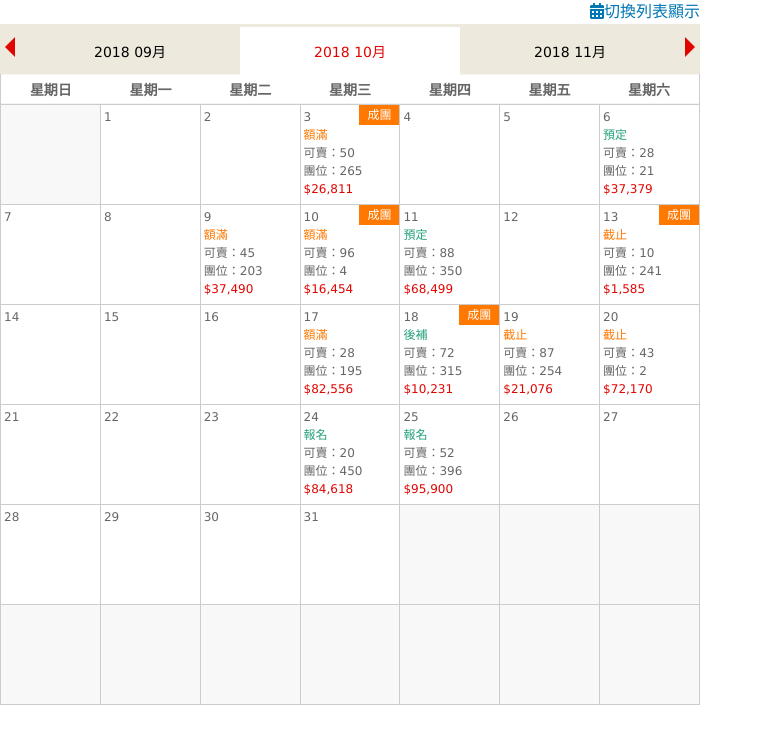
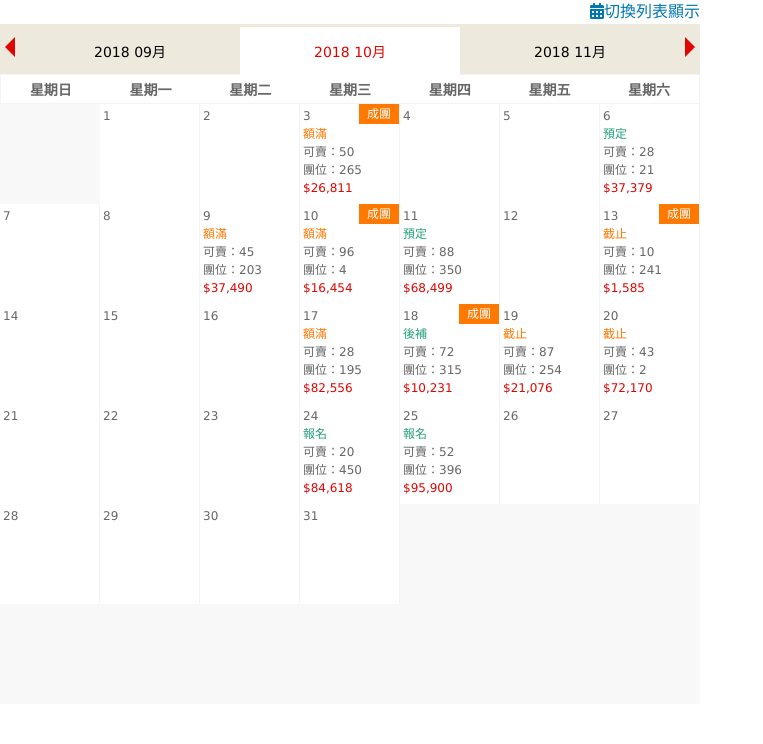
Before and after one commit to fuyuwu/calendar, a React (Create React App) app: page / in a window 1280 px wide. Shown: the top 744 px of the page, without its empty margins (0-763 px from the left). Built offline with nearby package versions, Linux system fonts and the light colour scheme.

Commit message:
修改 style

```diff
--- a/src/components/style.scss
+++ b/src/components/style.scss
@@ -107,8 +107,8 @@ li {
     //============Week==================================================
     .weekWrap {
       width: 100%;
-      border: solid #ccc;
-      border-width: 0px 1px 1px 1px;
+      border: solid #f4f4f4;
+      border-width: 0px 1px 0px 1px;
       div {
         width: calc(100% / 7);
         display: inline-block;
@@ -126,16 +126,15 @@ li {
     }
     //============日期(被切換)=================================================
     .daysWrap {
-      border: solid #ccc;
-      border-width: 0 0 0 1px;
       .days {
         width: calc(100% / 7);
         display: inline-block;
         height: 100px;
         font-size: 12px;
         padding: 3px;
-        border: solid #ccc;
-        border-width: 0 1px 1px 0;
+        border: solid #f4f4f4;
+        border-width: 0px 1px 0 0;
+        overflow: hidden;
         position: relative;
         vertical-align: middle;
         cursor: pointer;
@@ -186,10 +185,9 @@ li {
       .active {
         border: 1px solid #66bb3c;
         background-color: #fff9e3;
-        margin-top: -1px;
-        height: 101px;
       }
       .disabled {
+        border: 1px solid transparent;
         background: #f8f8f8;
         cursor: default;
       }
@@ -213,9 +211,9 @@ li {
     .days {
       width: 100%;
       height: 65px;
-      // padding: 0 5px;
+      padding: 3px;
       position: relative;
-      border: solid #ccc;
+      border: solid #f4f4f4;
       border-width: 0 1px 1px 1px;
       &:hover {
         background-color: #fff9e3;
@@ -297,7 +295,6 @@ li {
     .active {
       border: 1px solid #66bb3c;
       background-color: #fff9e3;
-      margin-top: -1px;
     }
   }
   .currentMonth {
```
